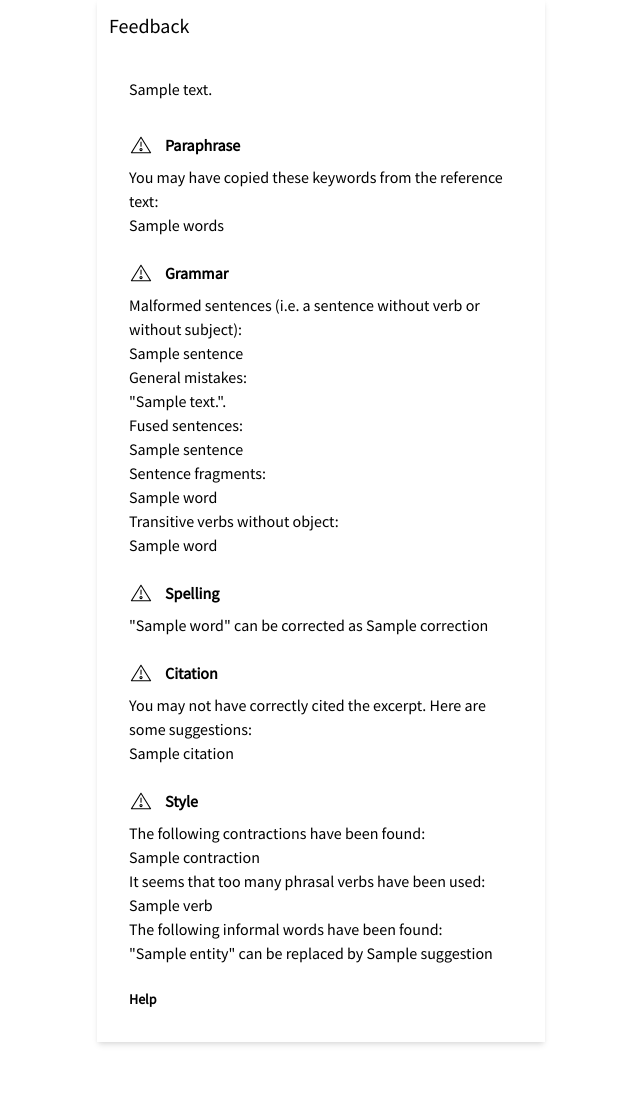
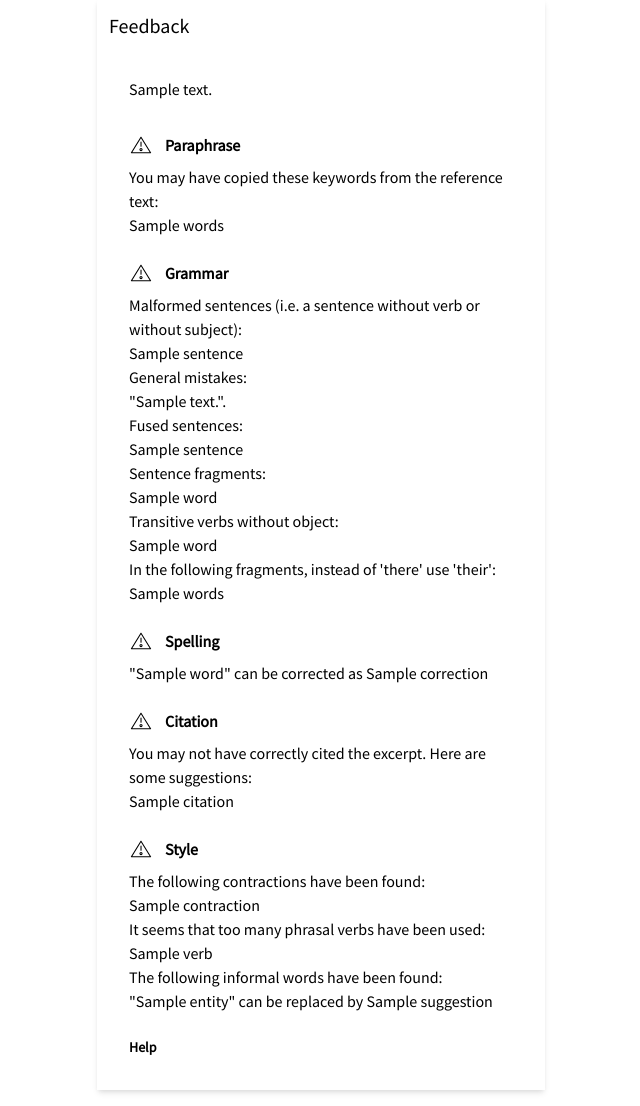
Before and after one commit to birmingham-international-academy/scriba, a Django app: template lti/templates/learner/feedback.html in a window 1280 px wide. Shown: the part 17-1123 px from the top of the page, without its empty margins (319-959 px from the left). Before the commit the page ends 1062 px from the top, so only its background shows below. Run offline with Django 3.2, Linux system fonts and the light colour scheme; the template is opened without the code that fills it: most values are stand-ins (such as "Sample title", 1, 10 or a date in 2020).

Commit message:
Add there-their check

```diff
--- a/lti/core/grammar_checker.py
+++ b/lti/core/grammar_checker.py
@@ -110,7 +110,7 @@ class GrammarChecker:
 
     def _there_their(self, text):
         patterns = [
-            [{'LOWER': 'there'}, {'POS': 'ADJ', 'OP': '?'}, {'POS': 'NOUN'}]
+            [{'LOWER': 'there'}, {'POS': 'ADV', 'OP': '?'}, {'POS': 'ADJ', 'OP': '?'}, {'POS': 'NOUN'}, {'POS': 'VERB', 'OP': '?'}]
         ]
 
         matcher = Matcher(self.nlp.vocab)
@@ -121,7 +121,7 @@ class GrammarChecker:
         print('Matches: ' + str(matches))
         #print(pos_tag(word_tokenize(text)))
 
-        return None
+        return [doc[start:end] for _, start, end in matches]
 
     def _spell_check(self, text):
         spell = SpellChecker()
--- a/lti/core/interpreters.py
+++ b/lti/core/interpreters.py
@@ -37,7 +37,8 @@ class FeedbackInterpreter:
                             and len(gc['languagetool_check']) == 0\
                             and len(gc['run_ons']) == 0\
                             and len(gc['transitive_verbs_without_object']) == 0\
-                            and len(gc['sentence_fragments']) == 0
+                            and len(gc['sentence_fragments']) == 0\
+                            and len(gc['there_their']) == 0
 
         # Spelling status
         data['spelling_status'] = len(gc['spell_check']) == 0
--- a/lti/templates/learner/feedback.html
+++ b/lti/templates/learner/feedback.html
@@ -105,6 +105,15 @@
                         <ul>
                             {% for word in grammar_check.transitive_verbs_without_object %}
                             <li>{{ word }}</li>
+                            {% endfor %}
+                        </ul>
+                        {% endif %}
+
+                        {% if grammar_check.there_their|length > 0 %}
+                        <p>In the following fragments, instead of 'there' use 'their':</p>
+                        <ul>
+                            {% for words in grammar_check.there_their %}
+                            <li>{{ words }}</li>
                             {% endfor %}
                         </ul>
                         {% endif %}
```
